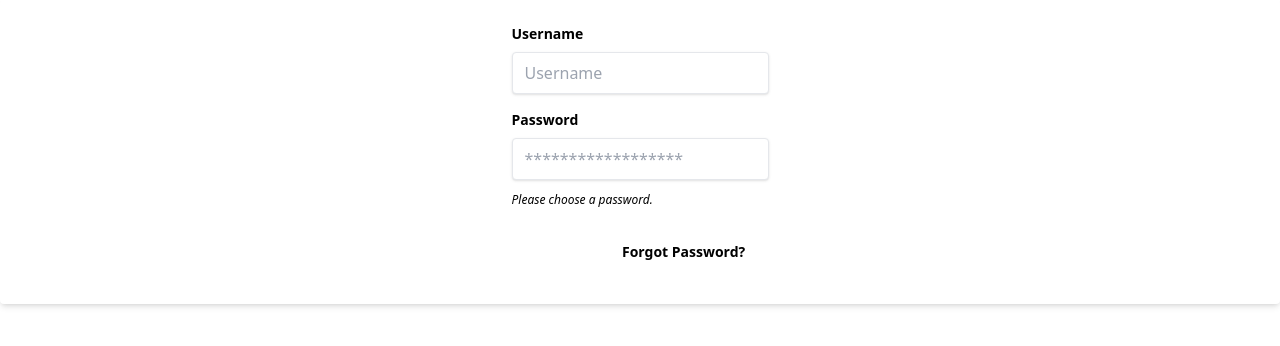
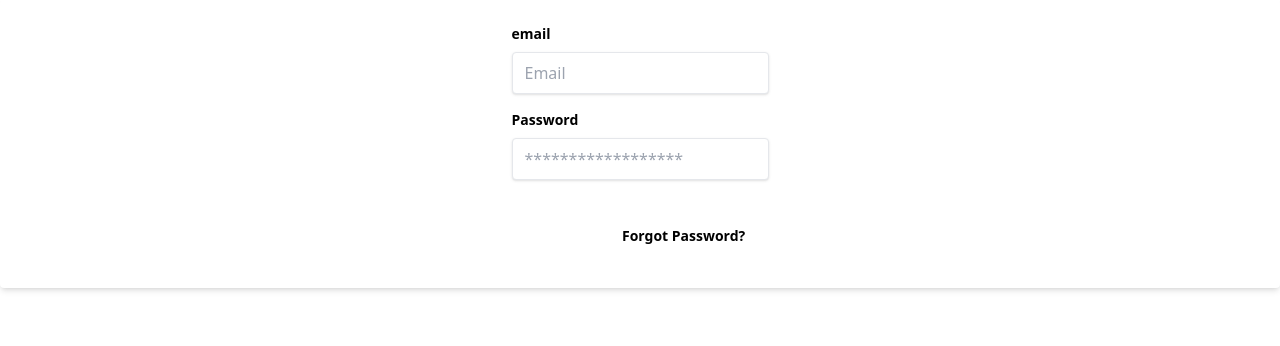
Before and after one commit to pedrohba1/ppi-final, a Nuxt app in the folder front-end/: page /login in a window 1280 px wide. Shown: the top 346 px of the page. Built offline with nearby package versions, Linux system fonts and the light colour scheme.

Commit message:
feat: login form

```diff
--- a/front-end/components/LoginView.vue
+++ b/front-end/components/LoginView.vue
@@ -2,37 +2,70 @@
 <template>
 
 <div class="justify-center h-full">
-<div class="bg-white shadow-md rounded px-8 pt-6 pb-8 mb-4 flex flex-col items-center">
+<form
+class="bg-white shadow-md rounded px-8 pt-6 pb-8 mb-4 flex flex-col items-center"
+@submit.prevent="onSubmit(email, password)"
+>
+<fieldset class="form-group">
     <div class="mb-4">
       <label class="block text-grey-darker text-sm font-bold mb-2" for="username">
-        Username
+        email
       </label>
-      <input class="shadow appearance-none border rounded w-full py-2 px-3 text-grey-darker" id="username" type="text" placeholder="Username">
+      <input
+      v-model="email"
+      class="shadow appearance-none border rounded w-full py-2 px-3 text-grey-darker"  type="text" placeholder="Email">
     </div>
+    </fieldset>
+
+    <fieldset class="form-group">
+
     <div class="mb-6">
       <label class="block text-grey-darker text-sm font-bold mb-2" for="password">
         Password
       </label>
-      <input class="shadow appearance-none border border-red rounded w-full py-2 px-3 text-grey-darker mb-3" id="password" type="password" placeholder="******************">
-      <p class="text-red text-xs italic">Please choose a password.</p>
+      <input
+      v-model="password"
+      class="shadow appearance-none border border-red rounded w-full py-2 px-3 text-grey-darker mb-3"  type="password" placeholder="******************">
     </div>
+  </fieldset>
+
     <div class="flex items-center justify-between">
-      <button class="bg-blue hover:bg-blue-dark text-white font-bold py-2 px-4 rounded" type="button">
+      <button
+       @click="onSubmit"
+      class="bg-blue hover:bg-blue-dark text-white font-bold py-2 px-4 rounded" type="button">
         Sign In
       </button>
       <a class="inline-block align-baseline font-bold text-sm text-blue hover:text-blue-darker" href="#">
         Forgot Password?
       </a>
     </div>
-</div>
+  </form>
 </div>
 
 
   </template>
 
   <script>
-  export default {
+  import Vue from 'vue'
+
+  export default Vue.extend({
     name: 'NuxtLogin',
-  }
+    data() {
+    return {
+      email: null,
+      password: null
+    };
+  },
+  methods: {
+    onSubmit() {
+      const data = {
+        password: this.password,
+        email: this.email,
+      };
+
+      console.log(data)
+    }
+  },
+  })
 
   </script>
```
